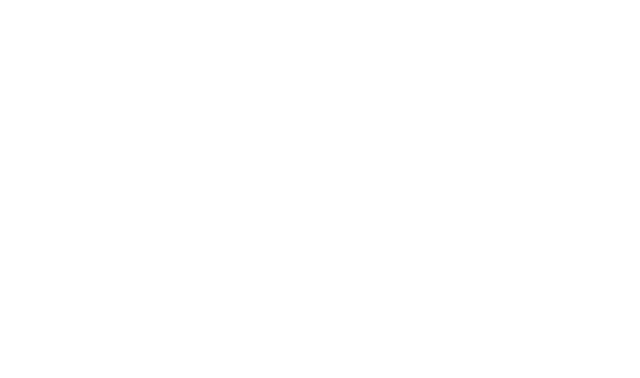
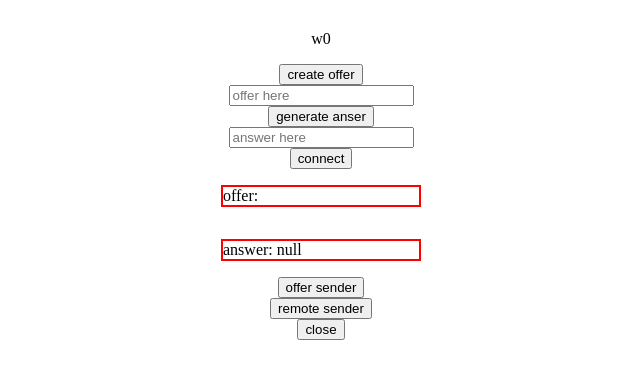
Before and after one commit to mohdnoorain/chessx, an Angular app: page /board/default in a window 1280 px wide. Before the commit this address led to /. Shown: the top 378 px of the page, without its empty margins (319-959 px from the left). Built offline with nearby package versions, Linux system fonts and the light colour scheme.

Commit message:
link generated

```diff
--- a/src/app/views/board/board.module.ts
+++ b/src/app/views/board/board.module.ts
@@ -3,11 +3,13 @@
 
 import { BoardRoutingModule } from './board-routing.module';
 import { DefaultComponent } from './pages/default/default.component';
+import { MedaiComponent } from './pages/medai/medai.component';
 
 
 @NgModule({
   declarations: [
-    DefaultComponent
+    DefaultComponent,
+    MedaiComponent
   ],
   imports: [
     CommonModule,
--- a/src/app/views/board/pages/default/default.component.html
+++ b/src/app/views/board/pages/default/default.component.html
@@ -1,23 +1,37 @@
 <div class="container">
+    <button style="visibility: hidden;" #hhh (click)="refreshP()"></button>
+    <!-- board area  -->
+    <div *ngIf="(remoteConnectionStatus||offerConnectionStatus)">
         <ng-container *ngFor="let row of boardArray; index as i;">
             <div class="row r-1 bg-mutd text-center">
-
-            <!-- <div class="col-1 "></div>
-            <div class="col-1 "></div> -->
-
                 <ng-container *ngFor="let items of row; index as j;">
                     <div [id]="'Bx'+i+''+j" (click)="move(i,j)" [class]="items.addCls" class="col-1 bbox"
                         [class.bg-dark]="(i+j)%2">
-                    <img [src]="items.src" [class]="items.clipType" [class.whiteP]="items.playerC"/>
+                        <img [src]="items.src" [class]="items.clipType" [class.whiteP]="items.playerC" />
                     </div>
                 </ng-container>
+            </div>
+            <button *ngIf="i==7" (click)="undo()" [disabled]="disableBtn" class="btn btn-primary mt-4">UNDO</button>
+        </ng-container>
+    </div>
+    <!-- board area  -->
 
-            <!-- <div class="col-1 "></div>
-            <div class="col-1 ">
-                <button *ngIf="i==7" (click)="undo()" [disabled]="disableBtn" class="btn btn-primary mt-4">UNDO</button>
-            </div> -->
+    <p>{{turn}}{{refresh}}</p>
+    <div class="connect" *ngIf="!(remoteConnectionStatus||offerConnectionStatus)">
+        <button (click)="initRtc()">create offer</button>
+        <input placeholder="offer here" (change)="saveRemoteOffer($event)" type="text">
+        <button (click)="generateAnswer()">generate anser</button>
+        <input placeholder="answer here" (change)="saveRemoteAnswer($event)" type="text">
+        <button (click)="localConnect()">connect</button>
+        <p>{{'offer:'}} {{offer}}</p>
+        <p>{{"answer:"}} {{answer|json}}</p>
+    </div>
 
+    <!-- <div *ngIf="offerConnectionStatus" class="messages"> -->
+        <button (click)="offerChannelSender()">offer sender</button>
+    <!-- </div> -->
+    <!-- <div *ngIf="remoteConnectionStatus" class="messages"> -->
+        <button (click)="remoteChannelSender()">remote sender</button>
+    <!-- </div> -->
+    <button (click)="closeConnection()">close</button>
 </div>
-    </ng-container>
-
-</div>
--- a/src/app/views/board/pages/default/default.component.scss
+++ b/src/app/views/board/pages/default/default.component.scss
@@ -96,4 +96,16 @@
             }
         }
     }
+
+    .connect {
+        display: flex;
+        flex-direction: column;
+        align-items: center;
+        p{
+            width: 200px;
+            border: 2px solid red;
+            // word-wrap: break-word;
+            overflow: scroll;
+        }
+    }
 }
--- a/src/app/views/board/pages/default/default.component.ts
+++ b/src/app/views/board/pages/default/default.component.ts
@@ -1,4 +1,5 @@
-import { Component, OnInit } from '@angular/core';
+import { Component, DoCheck, ElementRef, OnChanges, OnDestroy, OnInit, SimpleChanges, ViewChild } from '@angular/core';
+import { ActivatedRoute } from '@angular/router';
 
 @Component({
   selector: 'app-default',
@@ -6,7 +7,11 @@
   styleUrls: ['./default.component.scss']
 })
 export class DefaultComponent implements OnInit {
+  @ViewChild('hhh') hhh: ElementRef<HTMLButtonElement> | null = null;
 
+  refresh = 0;
+  client = 'offer'
+  refreshP() { this.refresh += 1 }
   bp: string = "../../.../../../../assets/black/blackpawn.jpg";
   bk: string = "../../.../../../../assets/black/blackking.jpg";
   bq: string = "../../.../../../../assets/black/blackqueen.jpg";
@@ -112,12 +117,225 @@
       { src: this.be, playerC: true, clipType: "clip-ele", addCls: "", imgT: "w" },
     ]
   ];
-
   lstInd: any = [-1, 0];
 
-  constructor() { }
 
+  ///
+
+  offerConnectionStatus = false;
+  remoteConnectionStatus = false;
+
+  offer: string = '';
+  remoteOffer: RTCSessionDescriptionInit | null = null;
+  answer: any | null = null;
+  remoteAnswer: any | null = null;
+
+  offerChannel: RTCDataChannel | null = null;
+  remoteChannel: RTCDataChannel | null = null;
+
+  remoteConnection: RTCPeerConnection | null = null;
+  localConnection: RTCPeerConnection | null = null;
+
+
+  constructor(private route: ActivatedRoute) {
+    let c = this.route.snapshot.queryParamMap.get('client')
+    let o = this.route.snapshot.queryParamMap.get('offer')
+    console.log(o)
+    if (c == 'remote' && o) {
+      this.client = c
+      try {
+        o = atob(o)
+        console.log(o)
+        this.remoteOffer = JSON.parse(o)
+        this.generateAnswer()
+      } catch {
+        alert('invalid url p')
+      }
+      console.log(this.remoteOffer)
+    } else if (c == 'offer') {
+
+    } else {
+    }
+  }
   ngOnInit(): void {
+  }
+
+  ngOnDestroy(): void {
+    this.closeConnection()
+  }
+
+  saveRemoteOffer(res: any) {
+    console.log('saved offer')
+    this.remoteOffer = JSON.parse(res.target.value)
+  }
+
+  saveRemoteAnswer(res: any) {
+    console.log('saved answer')
+    this.remoteAnswer = JSON.parse(res.target.value)
+  }
+
+  // step 1 L
+  initRtc() {
+    this.localConnection = new RTCPeerConnection()
+    this.setUpLocalChannel()
+
+    this.localConnection.onicecandidate = (a) => {
+      if (this.localConnection) {
+        let offerObj = JSON.stringify(this.localConnection.localDescription);
+        console.log(offerObj);
+        let o = btoa(offerObj)
+
+        this.offer = 'http://localhost:4200/board/default?client=remote&offer=' + o
+      } else {
+        throw new Error("unable to save localDescription on localConnection :=> initRtc > onicecandidate")
+      }
+      this.hhh?.nativeElement.click()
+    }
+
+    this.localConnection.createOffer().then((o: RTCSessionDescriptionInit) => {
+      if (this.localConnection) {
+        this.localConnection.setLocalDescription(o).then((a: any) => {
+          console.log("localConnection LocalDescription set")
+        }).catch((re: any) => {
+          console.log(re)
+        })
+      } else {
+        throw new Error("unable to set localDescription on localConnection :=> initRtc > createOffer")
+      }
+    }).catch((re: any) => { console.log(re) }).then(() => {
+      console.log('done');
+    })
+  }
+
+  // step 2 L
+  setUpLocalChannel() {
+    if (this.localConnection) {
+      this.offerChannel = this.localConnection.createDataChannel("dataChannel");
+
+      this.offerChannel.onmessage = (e: any) => {
+        if (e?.data) {
+          let data = JSON.parse(e?.data);
+          this.turn = data.turn
+          this.boardArray = data.arr
+        } else {
+          throw new Error("unable to read data onmessage on localConnection :=> setUpLocalChannel > onmessage ")
+        }
+        this.hhh?.nativeElement.click()
+      }
+
+      this.offerChannel.onopen = (a) => {
+        console.log("open!!!!")
+        this.offerConnectionStatus = true;
+        this.hhh?.nativeElement.click();
+      };
+
+      this.offerChannel.onclose = (a) => {
+        console.log("closed!!!!!!")
+        this.offerConnectionStatus = false;
+      };
+    } else {
+      throw new Error("unable to setUpLocalChannel on localConnection :=> setUpLocalChannel")
+    }
+  }
+
+  // step 3 R
+  generateAnswer() {
+    this.remoteConnection = new RTCPeerConnection()
+    this.setUpRemoteChannel()
+
+    this.remoteConnection.onicecandidate = (a) => {
+      if (this.remoteConnection) {
+        this.answer = this.remoteConnection.localDescription;
+      } else {
+        throw new Error("unable to save localDescription on remoteConnection :=> generateAnswer > onicecandidate")
+      }
+      this.hhh?.nativeElement.click()
+    }
+
+    if (this.remoteOffer) {
+      this.remoteConnection.setRemoteDescription(this.remoteOffer).then((a: any) => {
+        console.log("remoteConnection RemoteDescription set 3")
+      }).catch((re: any) => {
+        console.log(re)
+      })
+
+      this.remoteConnection.createAnswer().then((a: any) => {
+        this.remoteConnection?.setLocalDescription(a).then((a: any) => {
+          console.log("remoteConnection setLocalDescription set 3")
+        }).catch((re: any) => {
+          console.log(re)
+        })
+      }).then(() => { console.log('answer created 3') }).catch((re: any) => {
+        console.log(re)
+      })
+    } else {
+      alert('offer not set')
+    }
+  }
+
+  // step 4 R
+  setUpRemoteChannel() {
+    if (this.remoteConnection) {
+      this.remoteConnection.ondatachannel = (e: RTCDataChannelEvent) => {
+        this.remoteChannel = e.channel;
+
+        this.remoteChannel.onmessage = (e: any) => {
+          if (e.data) {
+            let data = JSON.parse(e.data);
+            this.turn = data.turn
+            this.boardArray = data.arr
+          } else {
+            throw new Error("unable to read data onmessage on remoteConnection :=> setUpRemoteChannel > onmessage ")
+          }
+          this.hhh?.nativeElement.click()
+        }
+
+        this.remoteChannel.onopen = (a) => {
+          console.log("open!!!!")
+          this.remoteConnectionStatus = true;
+          this.hhh?.nativeElement.click();
+        };
+
+        this.remoteChannel.onclose = (a) => {
+          console.log("closed!!!!!!")
+          this.remoteConnectionStatus = false;
+        };
+      }
+    } else {
+      throw new Error("unable to setUpRemoteChannel on remoteConnection :=> setUpRemoteChannel")
+    }
+  }
+
+  //final step 5 L
+  localConnect() {
+    this.localConnection?.setRemoteDescription(this.remoteAnswer).then(() => {
+      console.log("connection in progress")
+    }).catch((re: any) => {
+      console.log(re)
+    })
+  }
+  // all set
+
+  // send from local
+  offerChannelSender() {
+    this.offerChannel?.send(JSON.stringify({
+      turn: this.turn,
+      arr: this.boardArray
+    }))
+  }
+
+  // send from remote
+  remoteChannelSender() {
+    this.remoteChannel?.send(JSON.stringify({
+      turn: this.turn,
+      arr: this.boardArray
+    }))
+  }
+
+  // close
+  closeConnection() {
+    this.remoteConnection?.close()
+    this.localConnection?.close()
   }
 
   move(i: any, j: any): any {
@@ -206,7 +424,6 @@
         if (this.boardArray[x][y].src == this.bk && this.boardArray[x][y].imgT == this.turn)
           if (kingChk)
             this.boardArray[x][y].addCls = "kingCheck";
-            alert('check')
       }
     }
   }
@@ -536,3 +753,6 @@
   }
 
 }
+function resolve(resolve: (value: unknown) => void, reject: (reason?: any) => void): void {
+  throw new Error('Function not implemented.');
+}
--- /dev/null
+++ b/src/app/views/board/pages/medai/medai.component.html
@@ -0,0 +1,5 @@
+<div class="container">
+    <div class="frame">
+        <video #vdoTag></video>
+    </div>
+</div>
--- /dev/null
+++ b/src/app/views/board/pages/medai/medai.component.scss
@@ -0,0 +1,11 @@
+.container {
+    display: flex;
+    align-items: center;
+    justify-content: center;
+    flex-direction: column;
+    .frame{
+        border: 2px solid red;
+        width: 720px;
+        height: 480px;
+    }
+}
--- /dev/null
+++ b/src/app/views/board/pages/medai/medai.component.ts
@@ -0,0 +1,33 @@
+import { Component, ElementRef, OnInit, ViewChild } from '@angular/core';
+
+@Component({
+  selector: 'app-medai',
+  templateUrl: './medai.component.html',
+  styleUrls: ['./medai.component.scss']
+})
+export class MedaiComponent implements OnInit {
+
+  @ViewChild('vdoTag') vdoTag: ElementRef<any> | null = null;
+  constructor() { }
+
+  ngOnInit(): void {
+    navigator.mediaDevices.getUserMedia({ video: true, audio: true })
+      .then((ev) => {
+        console.log(ev.getTracks())
+        console.log(this.vdoTag?.nativeElement.srcObject);
+        if (this.vdoTag) {
+          this.vdoTag.nativeElement.setAttribute('autoplay', true);
+          this.vdoTag.nativeElement.setAttribute('controls', true);
+          this.vdoTag.nativeElement.srcObject = ev
+        }
+      })
+
+    setTimeout(() => {
+
+    }, 1000);
+
+  }
+
+
+
+}
```
Also changed, not shown: src/app/views/board/board-routing.module.ts (+7 -1 lines), 1 other file (tests, documents, lock files or other folders). Lines whose indentation alone changed are shown as unchanged.
